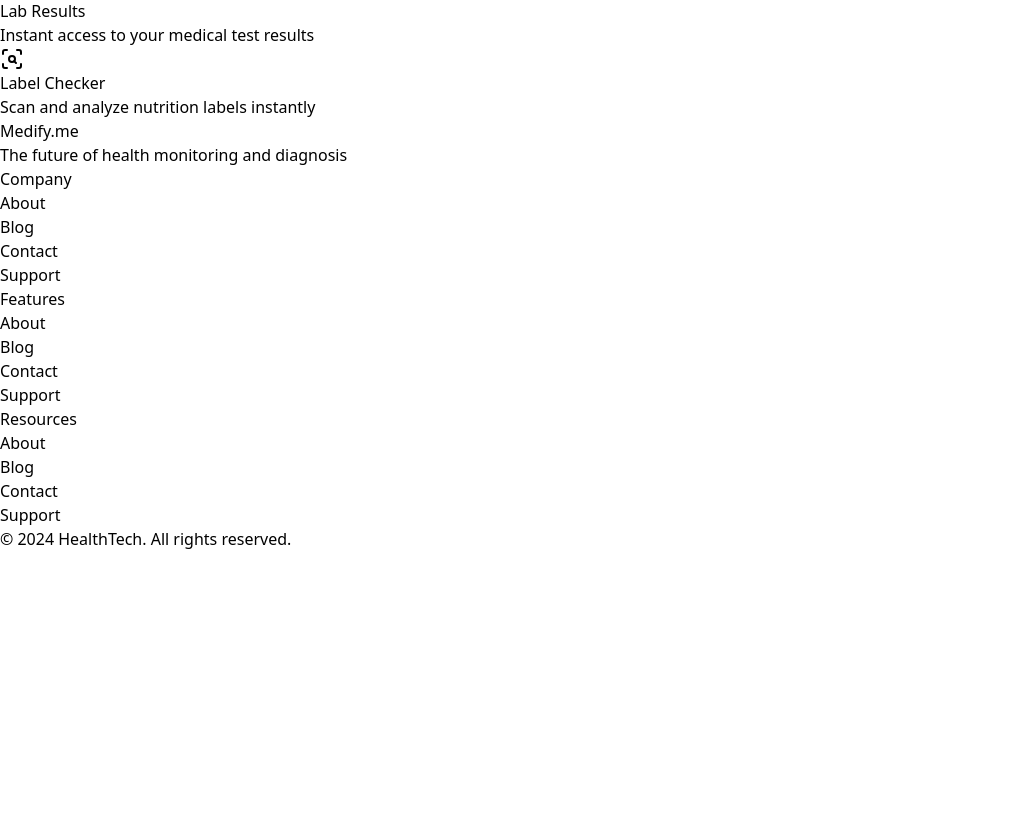
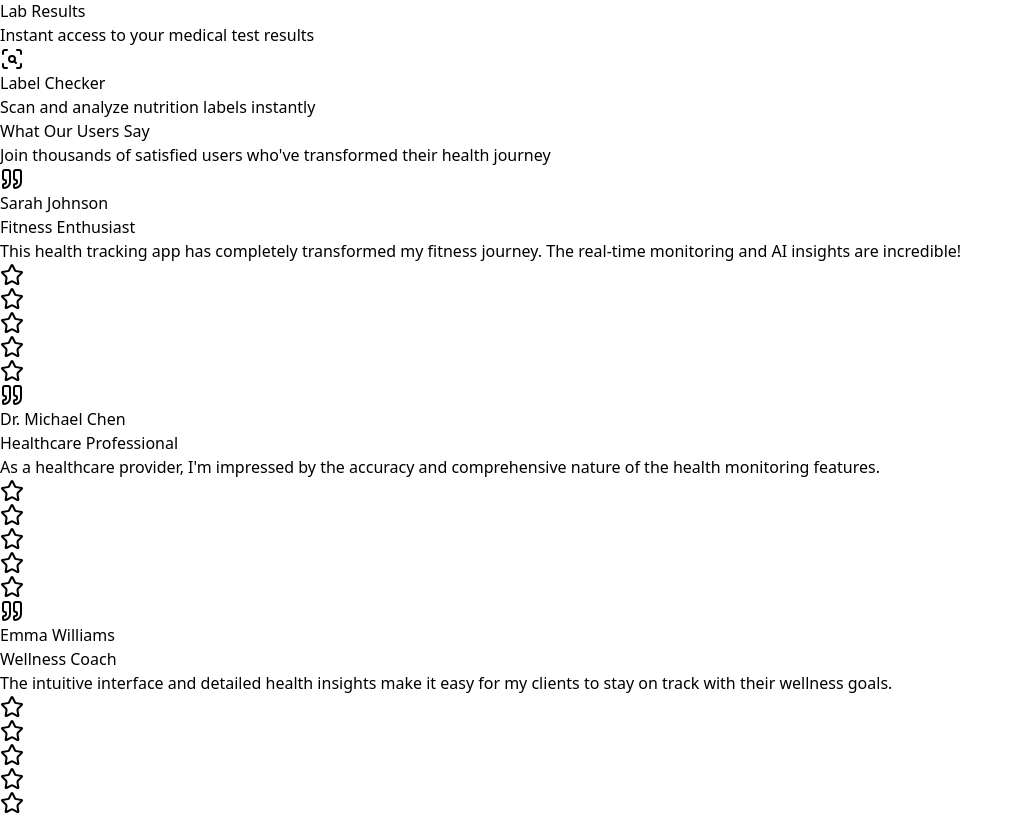
Before and after one commit to ShauryaRahlon/medify.me, a React (Vite) app in the folder Client/: page / in a window 1280 px wide. Shown: the part 559-1374 px from the top of the page, without its empty margins (0-1023 px from the left). Before the commit the page ends 1110 px from the top, so only its background shows below. Built offline with nearby package versions, Linux system fonts and the light colour scheme.

Commit message:
added testiomonials

```diff
--- a/Client/package.json
+++ b/Client/package.json
@@ -10,6 +10,7 @@
     "preview": "vite preview"
   },
   "dependencies": {
+    "@splinetool/react-spline": "^4.0.0",
     "axios": "^1.7.9",
     "framer-motion": "^11.18.1",
     "lucide-react": "^0.473.0",
@@ -34,6 +35,6 @@
     "tailwindcss": "^3.4.17",
     "typescript": "~5.6.2",
     "typescript-eslint": "^8.18.2",
-    "vite": "^6.0.5"
+    "vite": "^6.0.7"
   }
 }
--- a/Client/src/Pages/Home.tsx
+++ b/Client/src/Pages/Home.tsx
@@ -5,6 +5,7 @@
 import Hero from "../components/Hero";
 import Features from "../components/Features";
 import Footer from "../components/Footer";
+import Testimonials from "../components/Testimonials";
 function Home() {
   return (
     <div className="min-h-screen bg-gradient-to-b from-black via-gray-900 to-black text-white overflow-hidden">
@@ -13,7 +14,9 @@
       <Navbar />
       <Hero />
       <Features />
+      <Testimonials/>
       <Footer />
+
     </div>
   </div>
   )
--- /dev/null
+++ b/Client/src/components/Testimonials.tsx
@@ -0,0 +1,71 @@
+import React from 'react';
+import { Star, Quote } from 'lucide-react';
+
+const testimonials = [
+  {
+    name: "Sarah Johnson",
+    role: "Fitness Enthusiast",
+    content: "This health tracking app has completely transformed my fitness journey. The real-time monitoring and AI insights are incredible!",
+    rating: 5
+  },
+  {
+    name: "Dr. Michael Chen",
+    role: "Healthcare Professional",
+    content: "As a healthcare provider, I'm impressed by the accuracy and comprehensive nature of the health monitoring features.",
+    rating: 5
+  },
+  {
+    name: "Emma Williams",
+    role: "Wellness Coach",
+    content: "The intuitive interface and detailed health insights make it easy for my clients to stay on track with their wellness goals.",
+    rating: 5
+  }
+];
+
+const Testimonials = () => {
+  return (
+    <div className="py-24 relative overflow-hidden">
+      <div className="absolute inset-0 bg-blue-500/10" />
+
+      <div className="max-w-7xl mx-auto px-4 sm:px-6 lg:px-8 relative">
+        <div className="text-center mb-16">
+          <h2 className="text-3xl sm:text-4xl font-bold text-blue-500">
+            What Our Users Say
+          </h2>
+          <p className="mt-4 text-lg text-gray-400">
+            Join thousands of satisfied users who've transformed their health journey
+          </p>
+        </div>
+
+        <div className="grid grid-cols-1 md:grid-cols-3 gap-8 mb-16">
+          {testimonials.map((testimonial, index) => (
+            <div
+              key={index}
+              className="bg-gray-900/50 backdrop-blur-lg rounded-xl p-6 border border-white/10 relative group hover:scale-102 transition-transform duration-200"
+            >
+              <Quote className="absolute top-4 right-4 w-6 h-6 text-blue-500/20" />
+              <div className="flex items-center space-x-4 mb-4">
+                <div className="w-12 h-12 rounded-full bg-blue-500/20 border-2 border-blue-500/50" />
+                <div>
+                  <h3 className="text-lg font-semibold text-white">{testimonial.name}</h3>
+                  <p className="text-sm text-gray-400">{testimonial.role}</p>
+                </div>
+              </div>
+              <p className="text-gray-300 mb-4">{testimonial.content}</p>
+              <div className="flex space-x-1">
+                {[...Array(testimonial.rating)].map((_, i) => (
+                  <Star
+                    key={i}
+                    className="w-5 h-5 text-yellow-400 fill-yellow-400"
+                  />
+                ))}
+              </div>
+            </div>
+          ))}
+        </div>
+      </div>
+    </div>
+  );
+};
+
+export default Testimonials;
```
Also changed, not shown: 1 other file (tests, documents, lock files or other folders).
